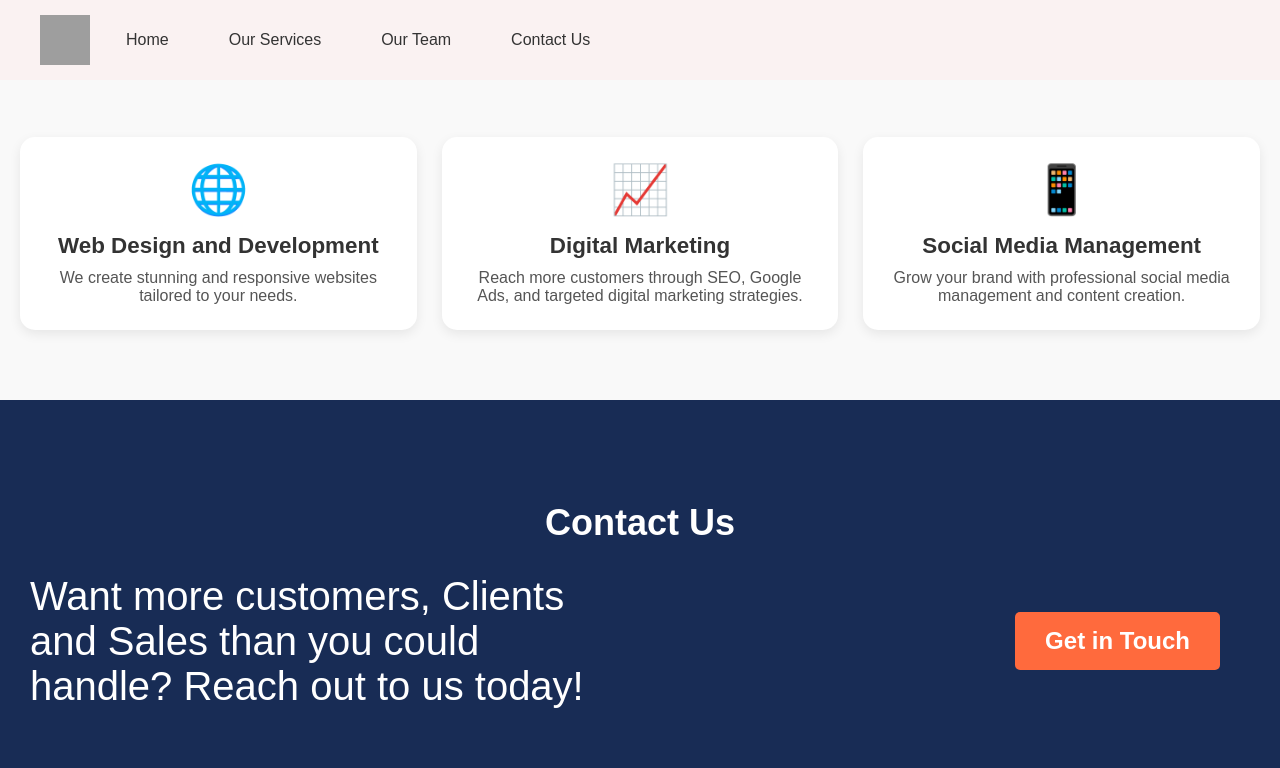
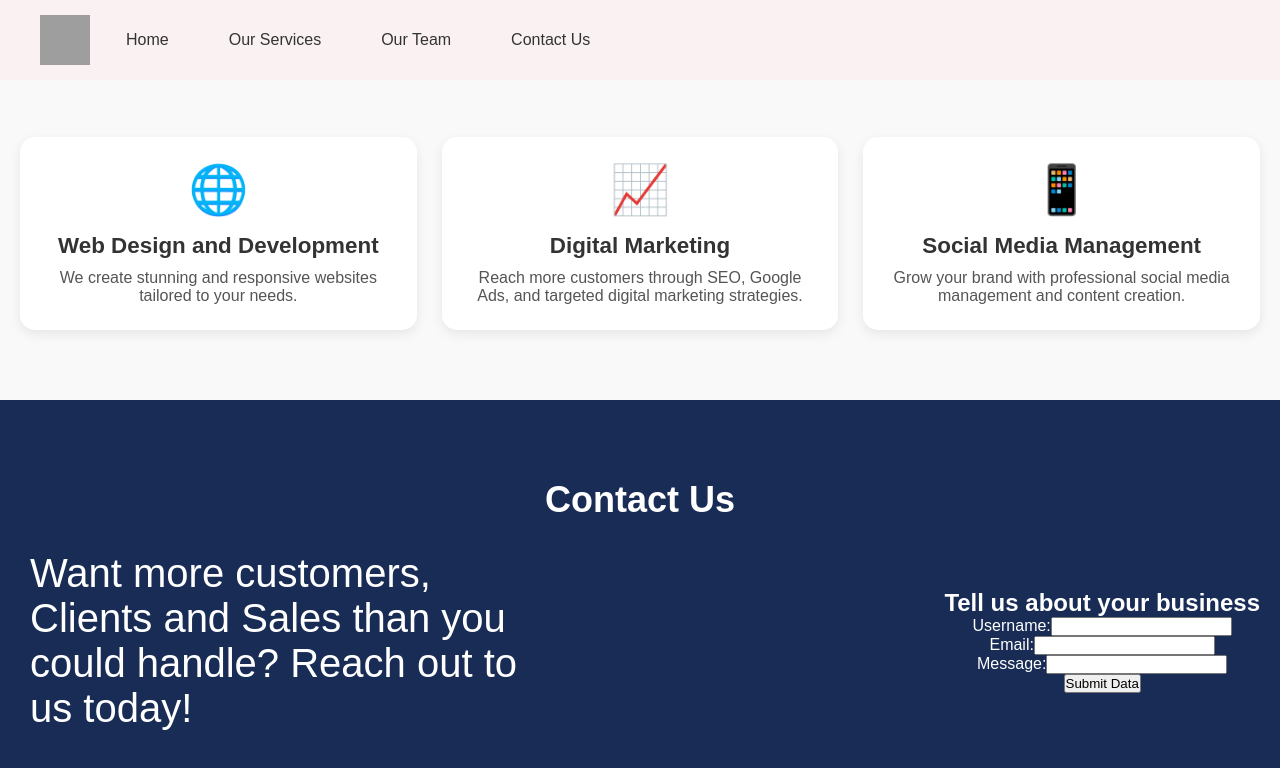
Before and after one commit to kevinmayaka/code-and-click, a React (Create React App) app in the folder code/: page / in a window 1280 px wide. Both pictures are taken after a click on the button "Get in Touch". Shown: the part 818-1586 px from the top of the page. Built offline with nearby package versions, Linux system fonts and the light colour scheme; grey boxes are pictures that could not be loaded.

Commit message:
adds form to collect client's data

```diff
--- a/code/src/Components/ContactUs.js
+++ b/code/src/Components/ContactUs.js
@@ -1,4 +1,4 @@
- import React, {useState} from 'react';
+import React, {useState} from 'react';
  import './ContactUs.css';
 
  export default function ContactUs() {
@@ -11,7 +11,7 @@
     });
     // handler to toggle form visibility
     const handleButtonClick = () => {
-        setIsFormVisible(true);
+        setIsFormVisible(!isFormVisible);
     };
     // handler to update form data
     const handleInputChange =(e) => {
@@ -21,6 +21,13 @@
             [name]: value
         }));
     }
+    // handler for submit button inside the form
+    const handleSubmit = (e) => {
+        e.preventDefault();
+        alert(`Thank you ${formData.name}. Your response has been recorded`);
+        setFormData({name: "", email: "", message: ""});
+        setIsFormVisible(false);
+    }
     return (
          <div className="contact-us-container">
             <h1 className='contact-us-header'>Contact Us</h1>
@@ -28,7 +35,50 @@
                 <p>Want more customers, Clients and Sales than you
                     could handle? Reach out to us today!
                 </p>
-                <button className="contact-us-button">Get in Touch</button>
+                {!isFormVisible && (
+                <button className="contact-us-button" onClick={handleButtonClick}>Get in Touch</button>
+                )}
+                {isFormVisible &&(
+                    <div className='form-container'>
+                        <h2>Tell us about your business</h2>
+                        <form onSubmit={handleSubmit}>
+                            <div>
+                                <label>
+                                    Username:
+                                    <input
+                                    type='text'
+                                    name='name'
+                                    value={formData.name}
+                                    onChange={handleInputChange}
+                                    />
+                                </label>
+                            </div>
+                            <div>
+                                <label>
+                                    Email:
+                                    <input
+                                    type='email'
+                                    name='email'
+                                    value={formData.email}
+                                    onChange={handleInputChange}
+                                    />
+                                </label>
+                            </div>
+                            <div>
+                                <label>
+                                    Message:
+                                    <input
+                                    type='text'
+                                    name='message'
+                                    value={formData.message}
+                                    onChange={handleInputChange}
+                                    />
+                                </label>
+                            </div>
+                            <button type='submit'>Submit Data</button>
+                        </form>
+                    </div>
+                )}
             </div>
          </div>
     );
```
